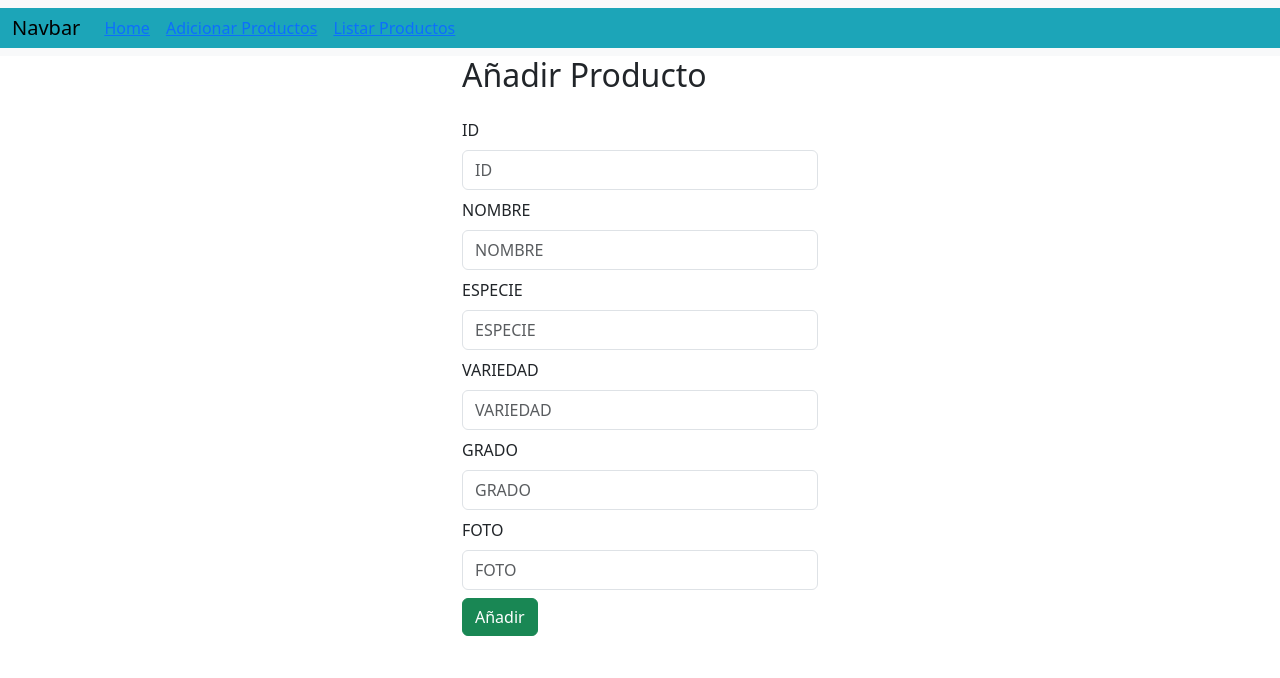
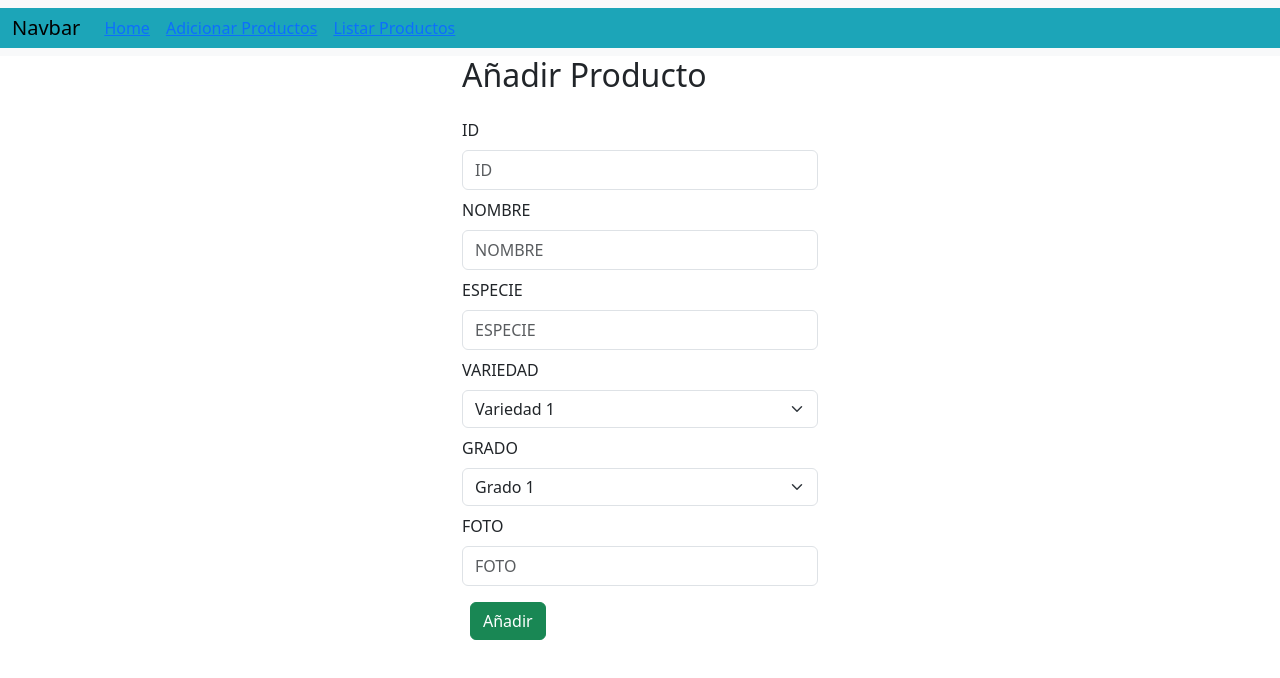
Before and after one commit to Kmylho/PruebaTecnicaAngular, an Angular app: page /add-producto in a window 1280 px wide. Shown: the top 678 px of the page. Built offline with nearby package versions, Linux system fonts and the light colour scheme; data requests are answered from the project's data file.

Commit message:
Selectores

```diff
--- a/db.json
+++ b/db.json
@@ -2,11 +2,11 @@
   "gradosDB": [
     {
       "id": "1",
-      "grado": "Grados"
+      "grado": "Grado 1"
     },
     {
       "id": "2",
-      "grado": "Grado QA"
+      "grado": "Grado 2"
     },
     {
       "id": "3",
@@ -20,8 +20,8 @@
   "variedadesDB": [
     {
       "id": "1",
-      "variedad": "qwe",
-      "color": "rty"
+      "variedad": "Variedad 1",
+      "color": "color A"
     },
     {
       "id": "2",
@@ -37,17 +37,6 @@
       "id": "4",
       "variedad": "Variedad 4",
       "color": "Color D"
-    },
-    {
-      "id": "QA",
-      "grado": "",
-      "variedad": "QA1",
-      "color": "QA2"
-    },
-    {
-      "id": "QA2",
-      "variedad": "QA3",
-      "color": "QA4"
     }
   ],
   "productosDB": [
@@ -82,14 +71,6 @@
       "variedad": "Variedad 4",
       "grado": "Grado 4",
       "foto": "imagen"
-    },
-    {
-      "id": "QA",
-      "nombre": "QA2",
-      "especie": "QA3",
-      "variedad": "QA4",
-      "grado": "QA5",
-      "foto": "QA6"
     }
   ]
 }
--- a/src/app/producto/add-producto/add-producto.component.html
+++ b/src/app/producto/add-producto/add-producto.component.html
@@ -19,18 +19,22 @@
         </div>
         <div class="form-group">
           <label>VARIEDAD</label>
-          <input type="text" formControlName="variedad" class="form-control" placeholder="VARIEDAD">
+          <select class="form-select" aria-label="Default select example" formControlName="variedad">
+            <option *ngFor="let variedad of variedades$; let i = index" >{{ variedad.variedad }}</option>
+          </select>
         </div>
         <div class="form-group">
           <label>GRADO</label>
-          <input type="text" formControlName="grado" class="form-control" placeholder="GRADO">
+          <select class="form-select" aria-label="Default select example" formControlName="grado">
+            <option *ngFor="let grado of grados$; let i = index" >{{ grado.grado }}</option>
+          </select>
         </div>
         <div class="form-group">
           <label>FOTO</label>
           <input type="text" formControlName="foto" class="form-control" placeholder="FOTO">
         </div>
         <div class="mt-2">
-          <button type="submit" class="btn btn-success">Añadir</button>
+          <button type="submit" class="btn btn-success m-2">Añadir</button>
         </div>
       </form>
     </div>
--- a/src/app/producto/add-producto/add-producto.component.ts
+++ b/src/app/producto/add-producto/add-producto.component.ts
@@ -3,14 +3,20 @@ import { CommonModule } from '@angular/common';
 import { FormGroup, FormBuilder, FormControl, ReactiveFormsModule } from '@angular/forms';
 import { ToastrService } from 'ngx-toastr';
 import { ServiceProductoService } from 'src/app/services/service-producto.service';
+import { ServiceVariedadService } from 'src/app/services/service-variedad.service';
+import { ServiceGradoService } from 'src/app/services/service-grado.service';
 @Component({
   selector: 'app-add-producto',
   standalone: true,
   imports: [CommonModule, ReactiveFormsModule],
+  providers: [ServiceVariedadService],
   templateUrl: './add-producto.component.html',
   styleUrls: ['./add-producto.component.css']
 })
 export class AddProductoComponent {
+
+  public variedades$: any;
+  public grados$: any;
 
   FormData!: FormGroup;
   isloading!: boolean;
@@ -18,7 +24,9 @@ export class AddProductoComponent {
   constructor(
     private builder: FormBuilder,
     private producto: ServiceProductoService,
-    private toastr: ToastrService
+    private toastr: ToastrService,
+    private variedad: ServiceVariedadService,
+    private grado: ServiceGradoService,
   ) {}
 
   ngOnInit(): void {
@@ -29,6 +37,21 @@ export class AddProductoComponent {
       variedad: new FormControl(''),
       grado: new FormControl(''),
       foto: new FormControl(''),
+    });
+    this.getAllVariedades();
+    this.getAllGrados();
+
+  }
+
+  getAllVariedades() {
+    this.variedad.getVariedades().subscribe((res)=> {
+      this.variedades$ = res
+    });
+  }
+
+  getAllGrados() {
+    this.grado.getGrados().subscribe((res)=> {
+      this.grados$ = res
     });
   }
 
@@ -48,6 +71,4 @@ export class AddProductoComponent {
     });
   }
 
-
-
 }
```
